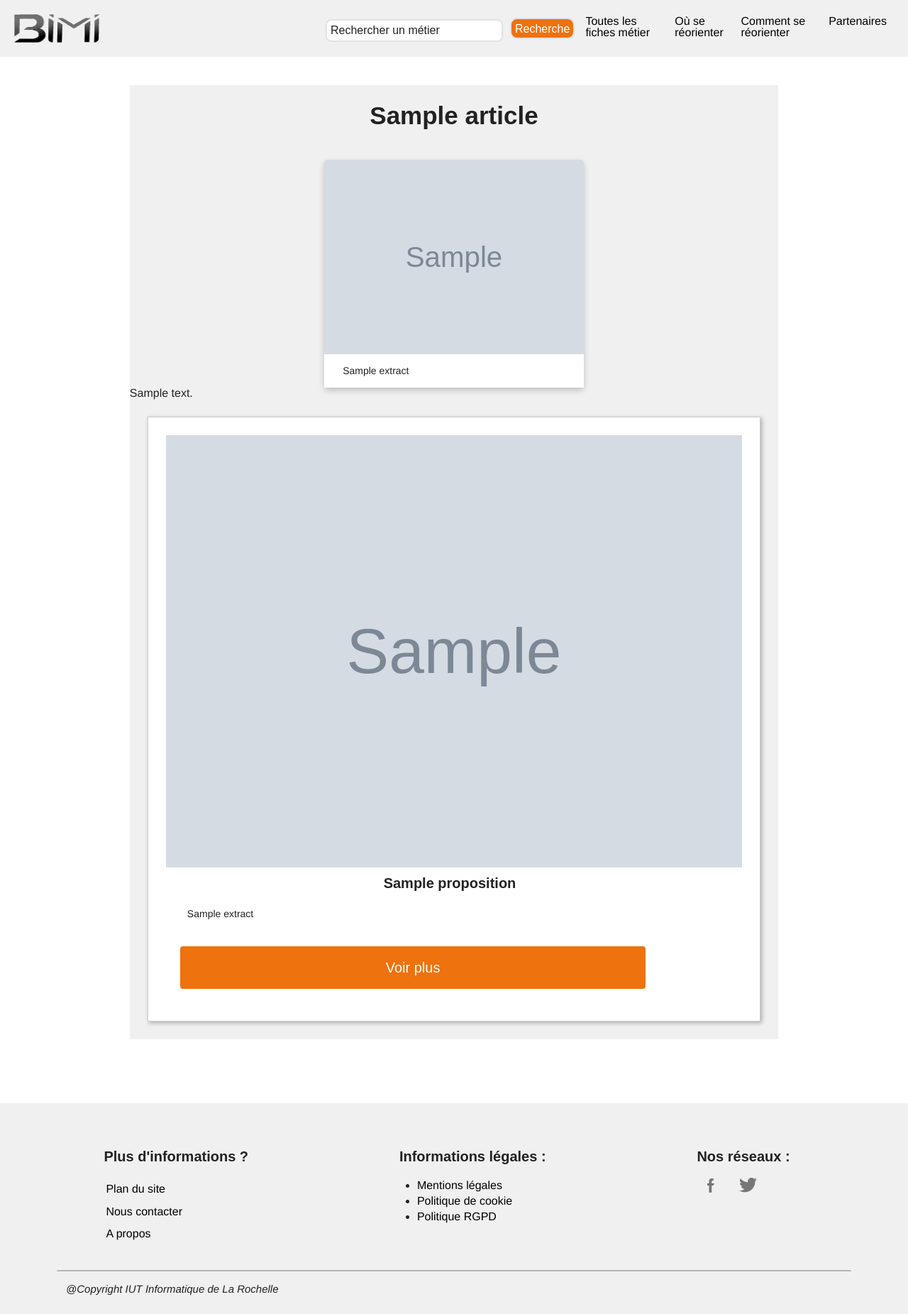
After one commit to nico34638/pts1-symfony-version, a Symfony app: template templates/article/show.html.twig in a window 1280 px wide. The commit adds this page. Shown: the whole page at 71% size. Run offline with Twig, Linux system fonts and the light colour scheme; the template is opened without the code that fills it: most values are stand-ins (such as "Sample title", 1, 10 or a date in 2020); grey boxes marked "Sample" are stand-in pictures; some libraries are stand-ins or nearby versions.

Commit message:
finish article controller

```diff
--- a/templates/article/index.html.twig
+++ b/templates/article/index.html.twig
@@ -57,12 +57,12 @@
               <div class="box-metiers-content">
                   <p id="box-metiers-date">Publié le 15 janvier 2020</p>
                   <h2 id="title-metiers">
-                          <a href="PageMetiers/fiche_metier_IA.html">{{ article.title }}</a>
+                          <a href="{{ path('article.show', {slug: article.slug, id: article.id}) }}">{{ article.title }}</a>
                       </h2>
                   <hr />
                   <div class="pagaraph">
                       <p>{{ article.extract }}</p>
-                      <a href="PageMetiers/fiche_metier_IA.html">
+                      <a href="{{ path('article.show', {slug: article.slug, id: article.id}) }}">
                           <input type="submit" value="Voir plus" id="voirPlus" />
                       </a>
                   </div>
--- /dev/null
+++ b/templates/article/show.html.twig
@@ -0,0 +1,36 @@
+{% extends 'base.html.twig' %}
+
+{% block title %}Fiche metier {% endblock %}
+{% block class %}{% endblock %}
+
+{% block main %}
+
+<div class="fiche-metiers">
+      <article class="article">
+        <h1>{{ article.title }}</h1>
+        <div id="card-box">
+            <div class="card">
+                <img class="img-card" src="{{ asset(article.imglink) }}" alt="Avatar" style="width:100%">
+                <div class="container">
+                    <p><b>{{ article.extract }}</b></p>
+                </div>
+            </div>
+        </div>
+        {{ article.content | raw}}
+        <div class="proposition">
+            {% for proposition in propositions %}
+            <article>
+                <img src="{{ asset(proposition.imglink)}}" alt="Sample photo">
+                <div class="text">
+                    <h3>{{ proposition.title }}</h3>
+                    <p>{{ proposition.extract }}</p>
+                    <a href="{{ path('article.show', {slug: proposition.slug, id: proposition.id}) }}"><input type="submit" value="Voir plus" id="voirPlus2"/></a>
+                </div>
+            </article>
+            {% endfor %}
+        </div>
+      </article>
+
+    </div>
+
+{% endblock %}
--- a/templates/base.html.twig
+++ b/templates/base.html.twig
@@ -15,7 +15,7 @@
     {% block body %}
         {% block header %}
         <header>
-            <a href="#"> <img src="img/logoNoir.png" alt="Logo de la Page" Title="Retour à l'accueil" class="logoSite"></a>
+            <a href="{{ path('home') }}"> <img src="{{ asset('img/logoNoir.png') }}" alt="Logo de la Page" Title="Retour à l'accueil" class="logoSite"></a>
             <div class="ContenuNavBar">
                 <div class="blocRecherche">
                     <label for="name">
@@ -26,11 +26,11 @@
                 <div>
                     <nav class="menus">
                         <ul>
-                            <li class="deroulant"><a href="Metiers/listing-metiers.html">Toutes les fiches métier</a>
+                            <li class="deroulant"><a href="{{ path('article.index') }}">Toutes les fiches métier</a>
                                 <ul class="sous">
-                                    <li class="sousLigner"><a href="Metiers/listing-metiers.html">Developpement</a></li>
-                                    <li class="sousLigner"><a href="Metiers/listing-metiers.html">Environnements connectés</a></li>
-                                    <li class="sousLigner"><a href="Metiers/listing-metiers.html">Ingenierie</a></li>
+                                    <li class="sousLigner"><a href="{{ path('article.index') }}">Developpement</a></li>
+                                    <li class="sousLigner"><a href="{{ path('article.index') }}">Environnements connectés</a></li>
+                                    <li class="sousLigner"><a href="{{ path('article.index') }}">Ingenierie</a></li>
                                 </ul>
                             </li>
                             <li><a href="ouSeRenseigner.html">Où se réorienter</a></li>
@@ -79,8 +79,8 @@
                 </div>
                 <div class="social">
                     <h2>Nos réseaux :</h2>
-                    <a href="#"><img src="img/facebook.png" title="Facebook" /> </a>
-                    <a href="#"><img src="img/twitter.png" title="Twitter" /></a>
+                    <a href="#"><img src="{{ asset('img/facebook.png') }}" title="Facebook" /> </a>
+                    <a href="#"><img src="{{ asset('img/twitter.png') }}" title="Twitter" /></a>
                 </div>
             </div>
             <hr />
```
Also changed, not shown: src/Controller/ArticleController.php (+24 -0 lines), src/Entity/Article.php (+17 -0 lines), src/Migrations/Version20200119154636.php (added, +35 -0 lines), src/Repository/ArticleRepository.php (+11 -0 lines).
